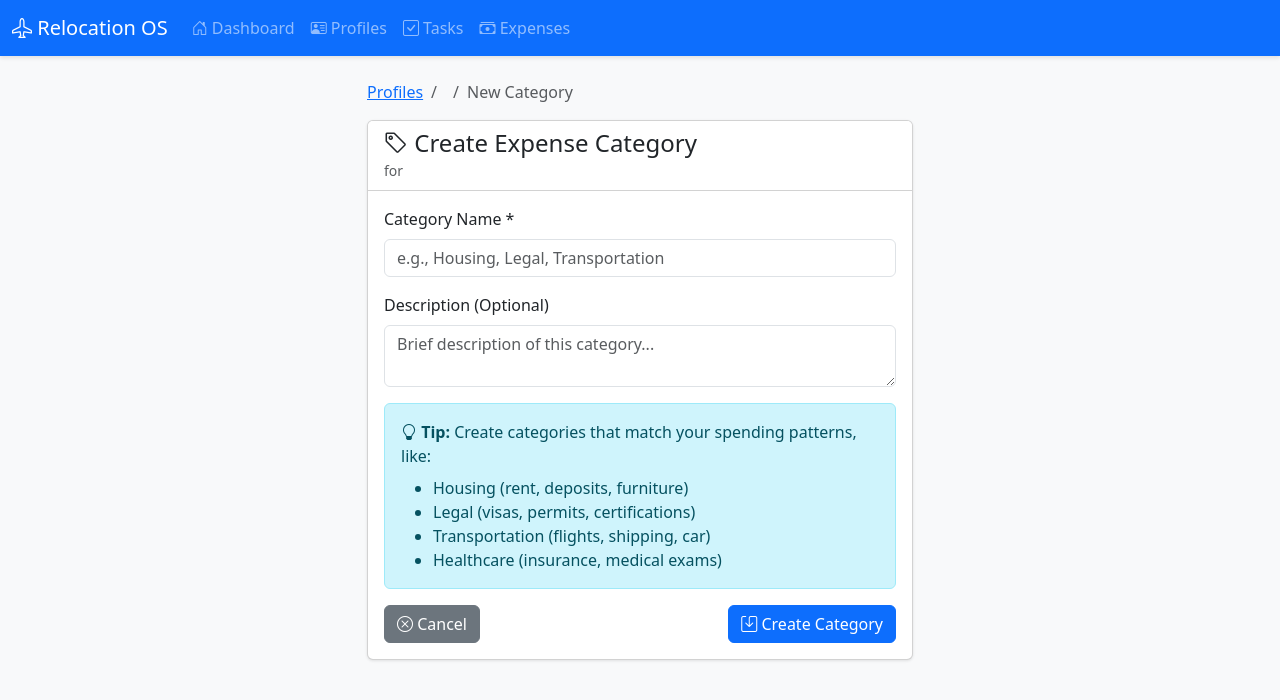
After one commit to ShaharMeriash/relocation-os, a Flask app: template src/web/templates/category_form.html in a window 1280 px wide. The commit adds this page. Shown: the top 700 px of the page. Run offline with Flask 3, Linux system fonts and the light colour scheme; the template is opened without the code that fills it, so the values that code supplies are empty.

Commit message:
Add ILS currency as default and user-defined expense categories

```diff
--- a/src/currency_service.py
+++ b/src/currency_service.py
@@ -124,6 +124,7 @@ def format_currency(amount_cents, currency_code):
         'JPY': '¥',
         'CAD': 'C$',
         'AUD': 'A$',
+        'ILS': '₪',
     }
 
     symbol = symbols.get(currency_code, currency_code + ' ')
--- a/src/web/app.py
+++ b/src/web/app.py
@@ -43,6 +43,11 @@ from expense_operations import (
     mark_expense_paid,
     get_budget_summary
 )
+from category_operations import (
+    create_expense_category,
+    get_all_categories,
+    delete_expense_category
+)
 from models import init_database
 
 # Initialize Flask app
@@ -71,12 +76,12 @@ def index():
     unpaid_expenses = get_all_expenses(payment_status='unpaid')
 
     return render_template('index.html',
-                         profiles=profiles,
-                         total_profiles=total_profiles,
-                         total_tasks=total_tasks,
-                         total_expenses=total_expenses,
-                         incomplete_tasks=incomplete_tasks[:5],  # Show 5 most recent
-                         unpaid_expenses=unpaid_expenses[:5])
+                        profiles=profiles,
+                        total_profiles=total_profiles,
+                        total_tasks=total_tasks,
+                        total_expenses=total_expenses,
+                        incomplete_tasks=incomplete_tasks[:5],  # Show 5 most recent
+                        unpaid_expenses=unpaid_expenses[:5])
 
 
 @app.route('/profiles')
@@ -98,13 +103,22 @@ def profile_detail(profile_id):
     tasks = get_all_tasks(relocation_profile_id=profile_id)
     expenses = get_all_expenses(relocation_profile_id=profile_id)
     budget_summary = get_budget_summary(profile_id)
+    categories = get_all_categories(relocation_profile_id=profile_id)
 
     return render_template('profile_detail.html',
-                         profile=profile,
-                         phases=phases,
-                         tasks=tasks,
-                         expenses=expenses,
-                         budget_summary=budget_summary)
+                        profile=profile,
+                        phases=phases,
+                        tasks=tasks,
+                        expenses=expenses,
+                        budget_summary=budget_summary,
+                        categories=categories)
+
+    return render_template('profile_detail.html',
+                        profile=profile,
+                        phases=phases,
+                        tasks=tasks,
+                        expenses=expenses,
+                        budget_summary=budget_summary)
 
 
 @app.route('/profile/create', methods=['GET', 'POST'])
@@ -376,5 +390,41 @@ def expense_create(profile_id):
             flash(f'Error creating expense: {str(e)}', 'error')
 
     return render_template('expense_form.html', profile=profile, phases=phases, tasks=tasks, expense=None)
+@app.route('/profile/<int:profile_id>/category/create', methods=['GET', 'POST'])
+def category_create(profile_id):
+    """Create a new expense category"""
+    profile = get_profile_by_id(profile_id)
+    if not profile:
+        flash('Profile not found', 'error')
+        return redirect(url_for('profiles_list'))
+
+    if request.method == 'POST':
+        try:
+            category = create_expense_category(
+                relocation_profile_id=profile_id,
+                name=request.form['name'],
+                description=request.form.get('description') or None
+            )
+
+            flash(f'Category "{category.name}" created successfully!', 'success')
+            return redirect(url_for('profile_detail', profile_id=profile_id))
+
+        except Exception as e:
+            flash(f'Error creating category: {str(e)}', 'error')
+
+    return render_template('category_form.html', profile=profile)
+
+
+@app.route('/category/<int:category_id>/delete', methods=['POST'])
+def category_delete(category_id):
+    """Delete a category"""
+    if delete_expense_category(category_id):
+        flash('Category deleted successfully', 'success')
+    else:
+        flash('Error deleting category', 'error')
+
+    return redirect(request.referrer or url_for('index'))
+
+
 if __name__ == '__main__':
     app.run(debug=True, port=5000)
--- /dev/null
+++ b/src/web/templates/category_form.html
@@ -0,0 +1,62 @@
+{% extends "base.html" %}
+
+{% block title %}Create Category - {{ profile.relocation_name }}{% endblock %}
+
+{% block content %}
+<div class="row">
+    <div class="col-md-6 offset-md-3">
+        <nav aria-label="breadcrumb">
+            <ol class="breadcrumb">
+                <li class="breadcrumb-item"><a href="{{ url_for('profiles_list') }}">Profiles</a></li>
+                <li class="breadcrumb-item"><a href="{{ url_for('profile_detail', profile_id=profile.id) }}">{{ profile.relocation_name }}</a></li>
+                <li class="breadcrumb-item active">New Category</li>
+            </ol>
+        </nav>
+
+        <div class="card">
+            <div class="card-header bg-white">
+                <h4 class="mb-0">
+                    <i class="bi bi-tag"></i> Create Expense Category
+                </h4>
+                <small class="text-muted">for {{ profile.relocation_name }}</small>
+            </div>
+            <div class="card-body">
+                <form method="POST">
+                    <div class="mb-3">
+                        <label for="name" class="form-label">Category Name *</label>
+                        <input type="text" class="form-control" id="name" name="name" required
+                               placeholder="e.g., Housing, Legal, Transportation">
+                    </div>
+
+                    <div class="mb-3">
+                        <label for="description" class="form-label">Description (Optional)</label>
+                        <textarea class="form-control" id="description" name="description" rows="2"
+                                  placeholder="Brief description of this category..."></textarea>
+                    </div>
+
+                    <div class="alert alert-info">
+                        <strong><i class="bi bi-lightbulb"></i> Tip:</strong>
+                        Create categories that match your spending patterns, like:
+                        <ul class="mb-0 mt-2">
+                            <li>Housing (rent, deposits, furniture)</li>
+                            <li>Legal (visas, permits, certifications)</li>
+                            <li>Transportation (flights, shipping, car)</li>
+                            <li>Healthcare (insurance, medical exams)</li>
+                        </ul>
+                    </div>
+
+                    <div class="d-flex justify-content-between">
+                        <a href="{{ url_for('profile_detail', profile_id=profile.id) }}" class="btn btn-secondary">
+                            <i class="bi bi-x-circle"></i> Cancel
+                        </a>
+                        <button type="submit" class="btn btn-primary">
+                            <i class="bi bi-save"></i> Create Category
+                        </button>
+                    </div>
+                </form>
+            </div>
+        </div>
+    </div>
+</div>
+
+{% endblock %}
--- a/src/web/templates/profile_form.html
+++ b/src/web/templates/profile_form.html
@@ -72,7 +72,8 @@
                         <div class="col-md-6 mb-3">
                             <label for="primary_currency" class="form-label">Primary Currency</label>
                             <select class="form-select" id="primary_currency" name="primary_currency">
-                                <option value="USD" {% if not profile or profile.primary_currency == 'USD' %}selected{% endif %}>USD - US Dollar</option>
+    <option value="ILS" {% if not profile or profile.primary_currency == 'ILS' %}selected{% endif %}>ILS - Israeli Shekel ₪</option>
+    <option value="USD" {% if profile and profile.primary_currency == 'USD' %}selected{% endif %}>USD - US Dollar</option>
     <option value="EUR" {% if profile and profile.primary_currency == 'EUR' %}selected{% endif %}>EUR - Euro</option>
     <option value="GBP" {% if profile and profile.primary_currency == 'GBP' %}selected{% endif %}>GBP - British Pound</option>
     <option value="CAD" {% if profile and profile.primary_currency == 'CAD' %}selected{% endif %}>CAD - Canadian Dollar</option>
@@ -84,6 +85,7 @@
                             <label for="secondary_currency" class="form-label">Secondary Currency (Optional)</label>
                             <select class="form-select" id="secondary_currency" name="secondary_currency">
     <option value="">None</option>
+    <option value="ILS" {% if profile and profile.secondary_currency == 'ILS' %}selected{% endif %}>ILS - Israeli Shekel ₪</option>
     <option value="USD" {% if profile and profile.secondary_currency == 'USD' %}selected{% endif %}>USD - US Dollar</option>
     <option value="EUR" {% if profile and profile.secondary_currency == 'EUR' %}selected{% endif %}>EUR - Euro</option>
     <option value="GBP" {% if profile and profile.secondary_currency == 'GBP' %}selected{% endif %}>GBP - British Pound</option>
```
Also changed, not shown: src/category_operations.py (added, +99 -0 lines), src/models.py (+27 -1 lines), src/web/templates/profile_detail.html (+43 -3 lines), data/relocation.db. Lines whose indentation alone changed are shown as unchanged.
